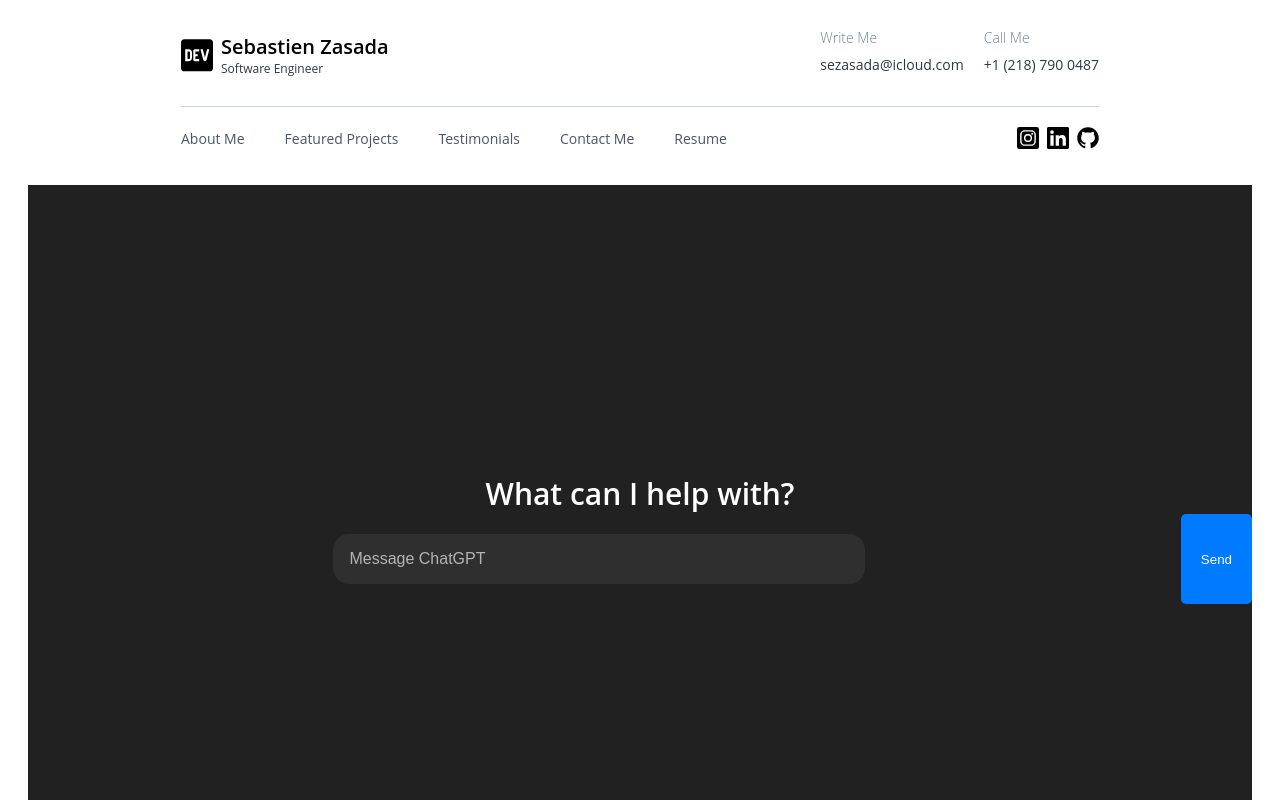
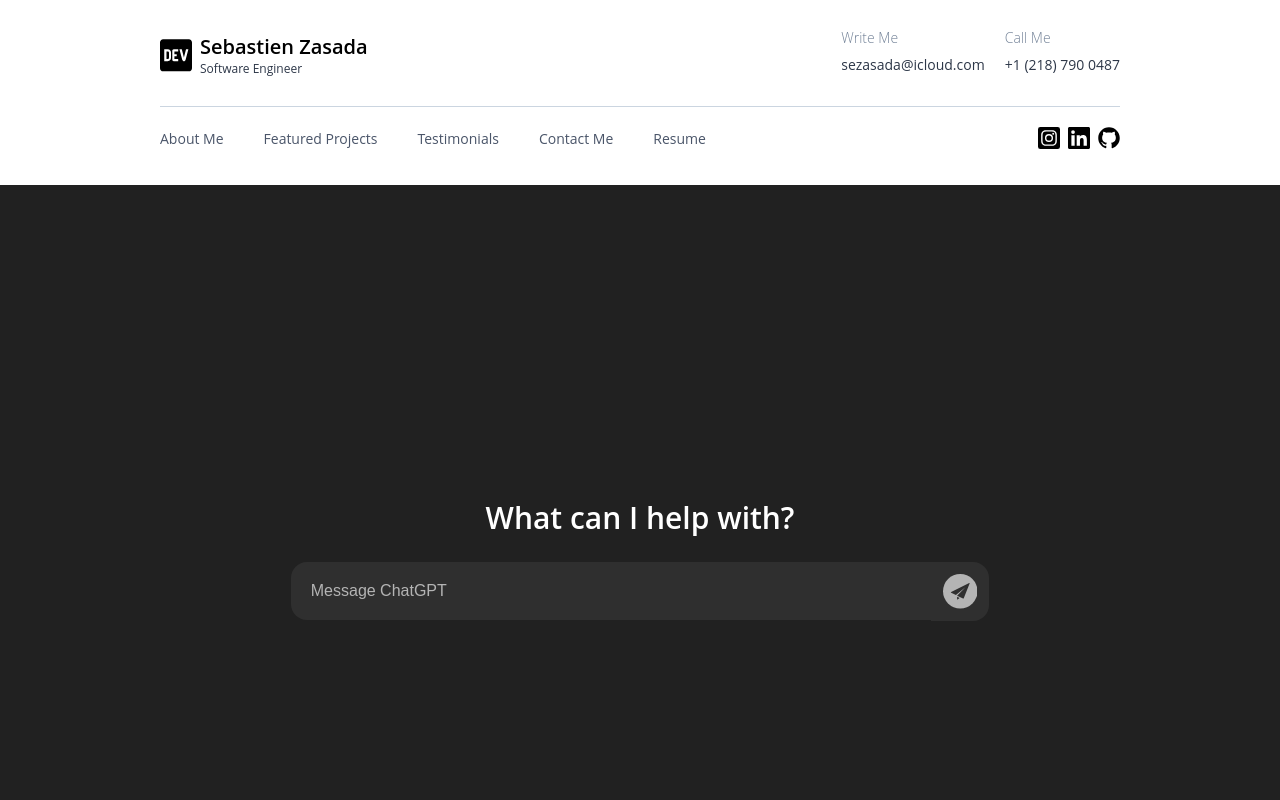
Before and after one commit to sezasada/portfolio-v2, a React (Create React App) app: page /chatbot in a window 1280 px wide. Built offline with nearby package versions, Linux system fonts and the light colour scheme.

Commit message:
design updates

```diff
--- a/src/components/ChatBot/ChatBot.js
+++ b/src/components/ChatBot/ChatBot.js
@@ -1,6 +1,7 @@
 import React, { useState } from "react";
 import { FormattedMessage } from "react-intl";
-
+import { ReactComponent as SendLight } from "../../assets/icons/send-light.svg";
+import { ReactComponent as SendDark } from "../../assets/icons/send-dark.svg";
 import css from "./ChatBot.module.css";
 
 const ChatBot = () => {
@@ -56,11 +57,21 @@ const ChatBot = () => {
 
   return (
     <div className={css.containerStyles}>
-      <div className={css.wrapperStyles}>
+      <div className={css.inputStyles}>
+        {response && <div className={css.responseStyles}>{response}</div>}
+        {error && <div className={css.errorStyles}>{error}</div>}
+      </div>
+      {!response && (
         <div className={css.headerStyles}>
           <FormattedMessage id="ChatBot.title" />
         </div>
-        <div className={css.inputStyles}>
+      )}
+      <div
+        className={`${css.inputStyles} ${
+          response ? css.inputStylesAtBottom : ""
+        }`}
+      >
+        <div className={css.inputWrapper}>
           <input
             type="text"
             placeholder={placeholder}
@@ -69,17 +80,21 @@ const ChatBot = () => {
             onChange={handleInputChange}
             onFocus={handleInputFocus}
             onBlur={handleInputBlur}
+            disabled={isLoading}
           />
-          <button
-            className={css.sendButton}
-            onClick={handleSendMessage}
-            disabled={isLoading}
+          <div
+            onClick={!isLoading ? handleSendMessage : null}
+            className={css.iconWrapper}
           >
-            {isLoading ? "Sending..." : "Send"}
-          </button>
+            {isLoading ? (
+              <SendLight className={css.iconStyles} />
+            ) : inputValue ? (
+              <SendLight className={css.iconStyles} />
+            ) : (
+              <SendDark className={css.iconStyles} />
+            )}
+          </div>
         </div>
-        {response && <div className={css.responseStyles}>{response}</div>}
-        {error && <div className={css.errorStyles}>{error}</div>}
       </div>
     </div>
   );
--- a/src/components/ChatBot/ChatBot.module.css
+++ b/src/components/ChatBot/ChatBot.module.css
@@ -25,12 +25,10 @@
 }
 
 .textBoxStyles {
-  width: 100%;
-  max-width: 500px;
-  margin: 20px auto;
-  padding: var(--s-4);
+  width: 600px;
+  padding: var(--s-5);
   font-size: var(--text-base);
-  border-radius: var(--s-4);
+  border-radius: var(--s-4) 0 0 var(--s-4);
   border: none;
   background-color: var(--gray-1100);
   color: var(--white-200);
@@ -52,8 +50,41 @@
   justify-content: center;
   border: none;
   width: 100%;
+  margin-top: var(--s-6);
+  position: static;
 }
 
+.inputStylesAtBottom {
+  position: fixed;
+  bottom: 0;
+  left: 0;
+  right: 0;
+  background-color: var(--gray-1000);
+  padding: var(--s-4);
+  z-index: 10;
+}
+
+.iconWrapper {
+  display: flex;
+  justify-content: center;
+  align-items: center;
+  background-color: var(--gray-1100);
+  border-radius: 0 var(--s-4) var(--s-4) 0;
+  padding: var(--s-3);
+  cursor: pointer;
+}
+
+.iconStyles {
+  width: 100%;
+  height: 100%;
+}
+
+.inputWrapper {
+  display: flex;
+  justify-content: center;
+  align-items: center;
+  width: 100%;
+}
 
 .sendButton {
   background-color: #007bff;
@@ -71,8 +102,10 @@
 }
 
 .responseStyles {
-  margin-top: 20px;
-  color: #28a745;
+  font-family: var(--font-base);
+  color: var(--white-200);
+  width: 700px;
+  padding-left: var(--s-3);
 }
 
 .errorStyles {
--- a/src/index.css
+++ b/src/index.css
@@ -10,6 +10,7 @@
   --white: #fff;
   --white-100: #b4b4b4;
   --white-200: #f7fafc;
+  --white-300: #2f2f2f;
 
   --beige: #e1ddd5;
   --hunter: #233933;
--- a/src/pages/chatpage/chatpage.module.css
+++ b/src/pages/chatpage/chatpage.module.css
@@ -12,11 +12,6 @@
   flex-direction: column;
   margin-left: 0;
   margin-right: 0;
-
-  @media (min-width: 768px) {
-    margin-left: var(--s-7);
-    margin-right: var(--s-7);
-  }
 }
 
 .navbarWrapper {
```
Also changed, not shown: src/assets/icons/send-dark.svg (added), src/assets/icons/send-light.svg (added).
